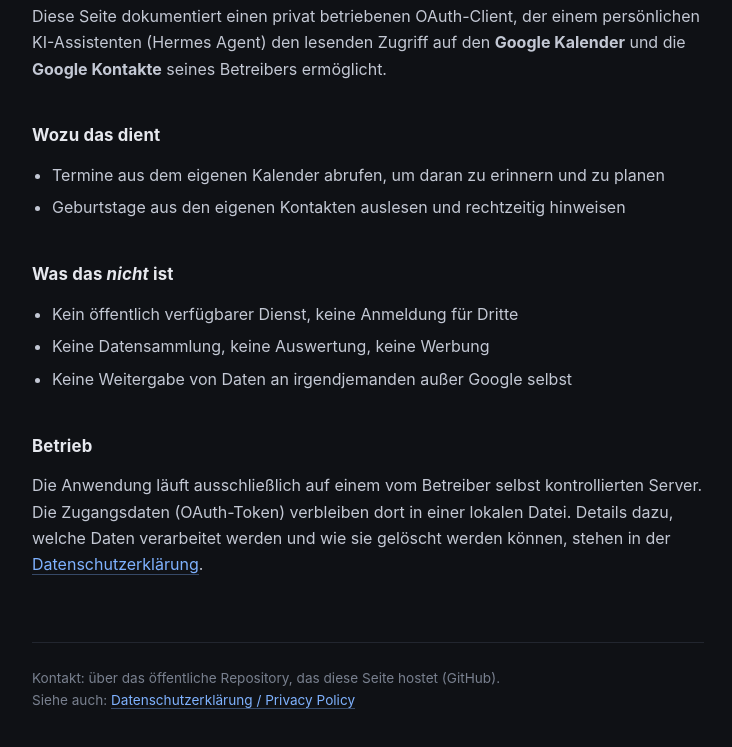
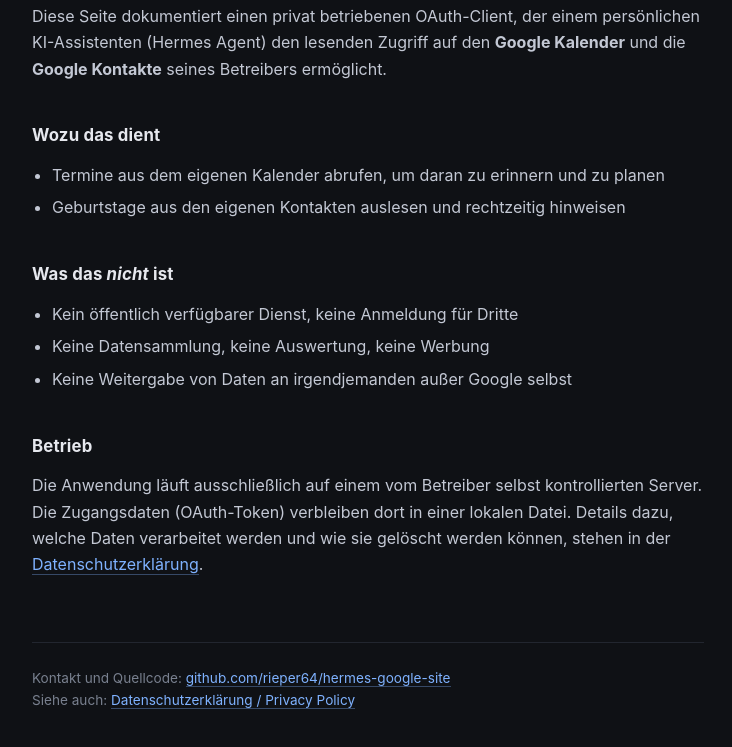
Before and after one commit to rieper64/hermes-google-site, a plain HTML site: page index.html in a window 1280 px wide. Shown: the part 215-962 px from the top of the page, without its empty margins (272-1004 px from the left). Drawn offline with Linux system fonts and the light colour scheme.

Commit message:
Update index.html

```diff
--- a/index.html
+++ b/index.html
@@ -71,7 +71,7 @@
   </p>
 
   <footer>
-    Kontakt: über das öffentliche Repository, das diese Seite hostet (GitHub).<br>
+    Kontakt und Quellcode: <a href="https://github.com/rieper64/hermes-google-site">github.com/rieper64/hermes-google-site</a><br>
     Siehe auch: <a href="privacy.html">Datenschutzerklärung / Privacy Policy</a>
   </footer>
 </main>
```
